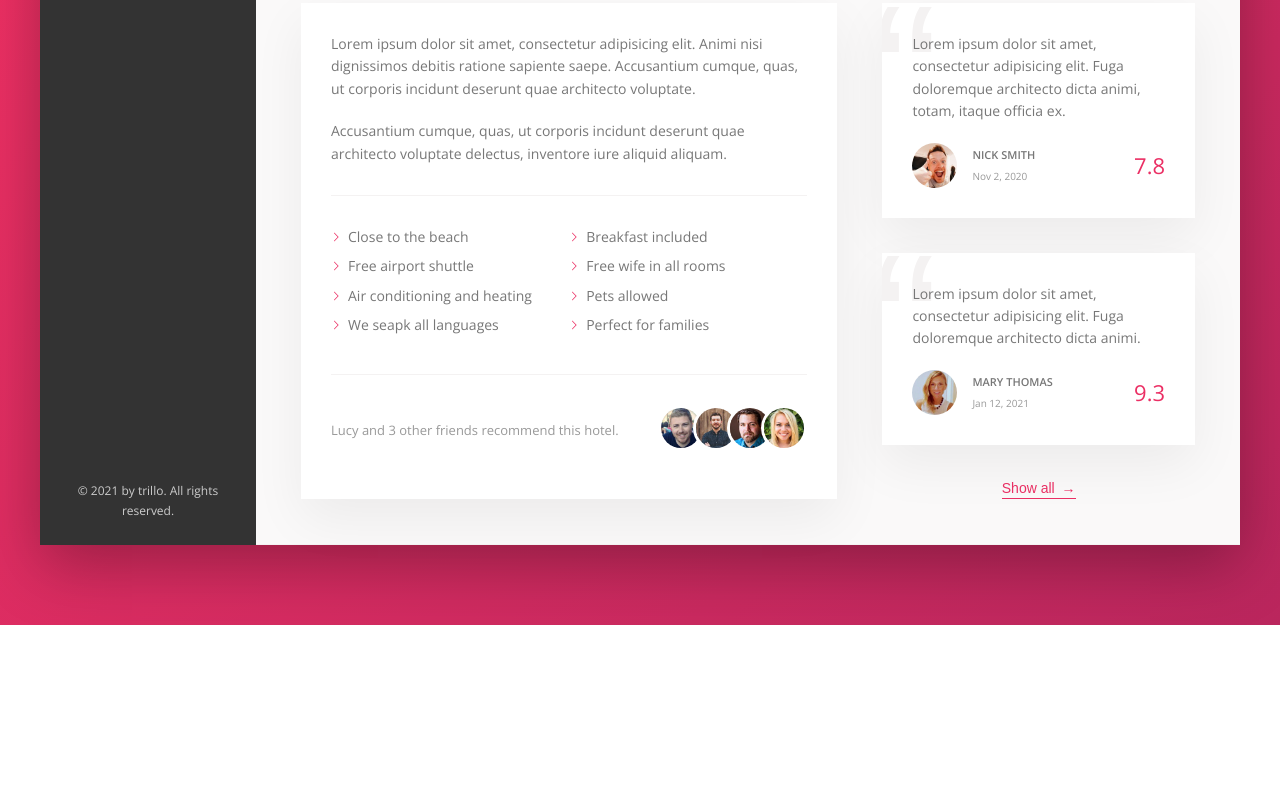
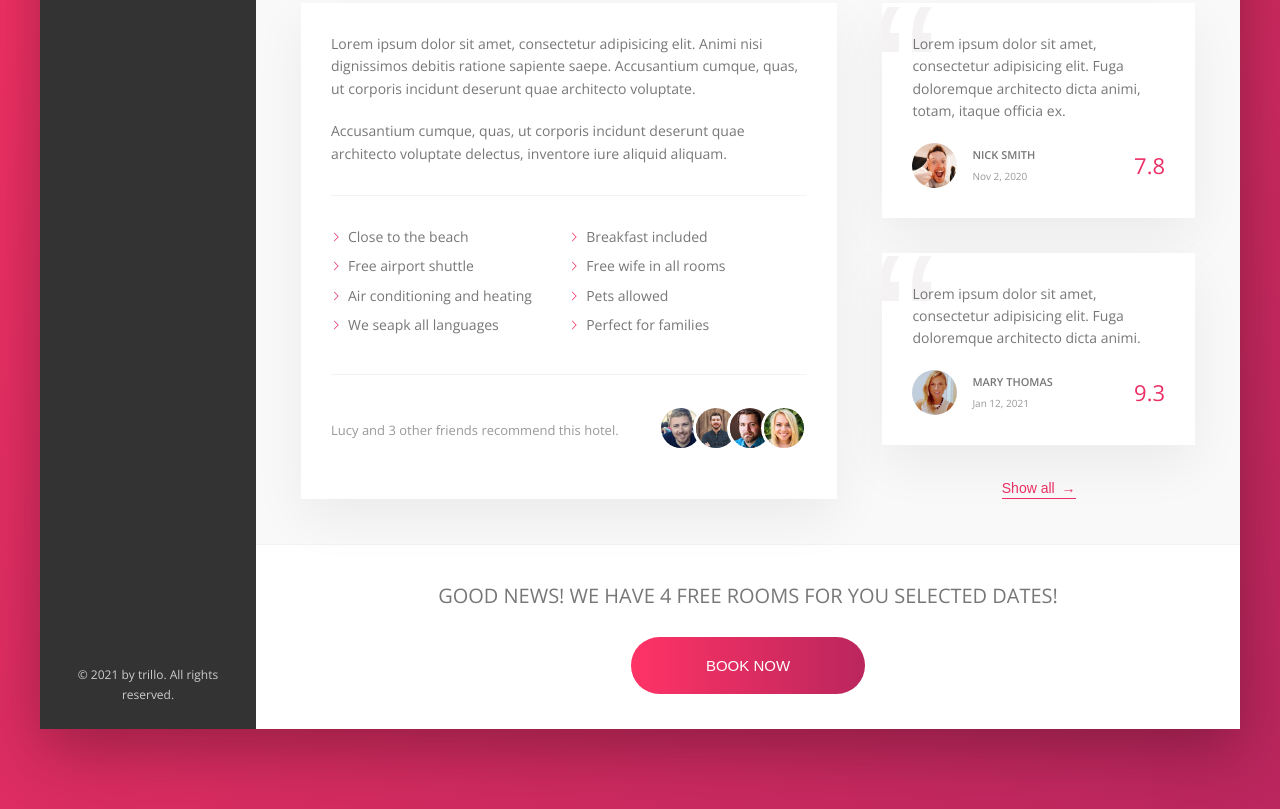
Before and after one commit to Bilguun1015/css-project-3, a plain HTML site: page index.html in a window 1280 px wide. Shown: the part 644-1453 px from the top of the page. Before the commit the page ends 1269 px from the top, so only its background shows below. Drawn offline with nearby package versions, Linux system fonts and the light colour scheme; files that its build step writes are made by us from their sources.

Commit message:
styled cta button and animation

```diff
--- a/index.html
+++ b/index.html
@@ -243,6 +243,15 @@
               <button class="btn-inline">Show all <span>&rarr;</span></button>
             </div>
           </div>
+          <div class="cta">
+            <h2 class="cta__book-now">
+              Good news! We have 4 free rooms for you selected dates!
+            </h2>
+            <button class="btn">
+              <span class="btn__visible">Book now</span>
+              <span class="btn__invisible">Only 4 room left</span>
+            </button>
+          </div>
         </main>
       </div>
     </div>
--- a/sass/_components.scss
+++ b/sass/_components.scss
@@ -437,3 +437,75 @@
     z-index: 1;
   }
 }
+
+//////////////////////////////
+// Call to action
+.cta {
+  padding: 3.5rem 0;
+  text-align: center;
+
+  &__book-now {
+    font-size: 2rem;
+    font-weight: 300;
+    text-transform: uppercase;
+    margin-bottom: 2.5rem;
+  }
+}
+
+//////////////////////////////
+// Call to action button
+.btn {
+  font-size: 1.5rem;
+  font-weight: 300;
+  text-transform: uppercase;
+  border-radius: 100px;
+  border: none;
+  background-image: linear-gradient(
+    to right,
+    var(--color-primary-light),
+    var(--color-primary-dark)
+  );
+  color: #fff;
+  position: relative;
+  overflow: hidden;
+  cursor: pointer;
+
+  & > * {
+    display: inline-block;
+    height: 100%;
+    width: 100%;
+    transition: all 0.2s;
+  }
+
+  &__visible {
+    padding: 2rem 7.5rem;
+  }
+
+  &__invisible {
+    position: absolute;
+    padding: 2rem 0;
+    left: 0;
+    top: -100%;
+  }
+
+  &:hover {
+    background-image: linear-gradient(
+      to left,
+      var(--color-primary-light),
+      var(--color-primary-dark)
+    );
+  }
+
+  &:hover &__visible {
+    transform: translateY(100%);
+  }
+
+  &:hover &__invisible {
+    top: 0;
+  }
+
+  &:focus {
+    outline: none;
+    animation: pulsate 1s infinite;
+  }
+}
```
